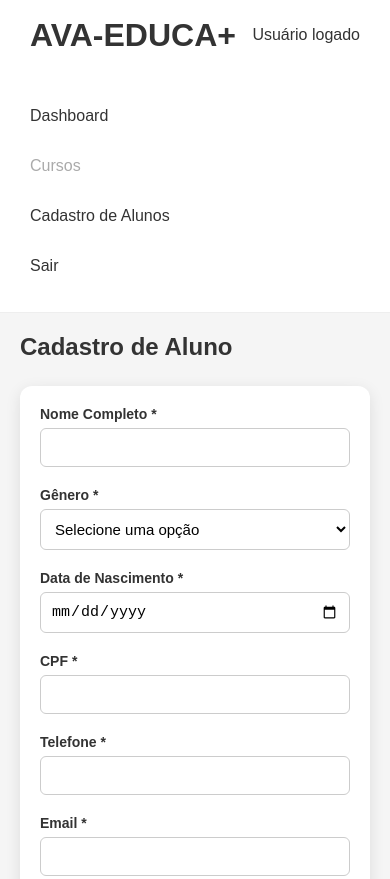
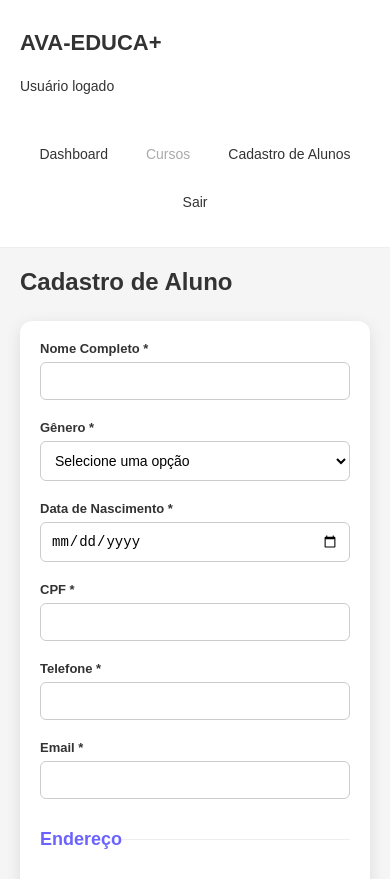
Before and after one commit to ingryd1621/ava-educa, a website with bundled scripts: page cadastro-aluno/cadastro-aluno.html in a window 390 px wide. Shown: the top 879 px of the page. Built offline with nearby package versions, Linux system fonts and the light colour scheme.

Commit message:
style: ajusta responsividade das telas

```diff
--- a/cadastro-aluno/cadastro-aluno.css
+++ b/cadastro-aluno/cadastro-aluno.css
@@ -87,21 +87,25 @@ legend {
     background-color: #554fc7;
 }
 
-@media (max-width: 767px) {
+@media screen and (max-width: 767px) {
 
     .conteudo {
         padding: 20px;
     }
-
     form {
         padding: 20px;
+        width: 100%;
     }
-
     fieldset {
         grid-template-columns: 1fr;
     }
-
     #btnSalvar {
         width: 100%;
     }
+    .campo label {
+        font-size: 13px;
+    }
+    .campo input, .campo select {
+        font-size: 14px;
+    }
 }
--- a/css/style.css
+++ b/css/style.css
@@ -59,15 +59,33 @@ body {
     cursor: not-allowed;
 }
 
-@media (max-width: 767px) {
-
+@media screen and (max-width: 767px) {
     .layout {
         grid-template-columns: 1fr;
     }
-
     .menu-lateral {
         border-right: none;
         border-bottom: 1px solid #eee;
     }
-
+    .menu-lateral nav {
+        flex-direction: row;
+        flex-wrap: wrap;
+        justify-content: center;
+    }
+    .cabecalho {
+        flex-direction: column;
+        align-items: flex-start;
+        height: auto;
+        padding: 15px 20px;
+        gap: 8px;
+    }
+    .cabecalho h1 {
+        font-size: 22px;
+    }
+    #usuarioLogado {
+        font-size: 14px;
+    }
+    .menu-lateral a, .link-desabilitado {
+        font-size: 14px;
+    }
 }
--- a/dashboard/dashboard.css
+++ b/dashboard/dashboard.css
@@ -39,3 +39,18 @@
     border-radius: 12px;
     text-align: center;
 }
+
+@media screen and (max-width: 767px) {
+    .conteudo {
+        padding: 20px;
+    }
+    .cards {
+        grid-template-columns: 1fr;
+    }
+    .card-curso h3 {
+        font-size: 18px;
+    }
+    .card-curso p {
+        font-size: 13px;
+    }
+}
```
Also changed, not shown: login/login.html (+1 -1 lines).
